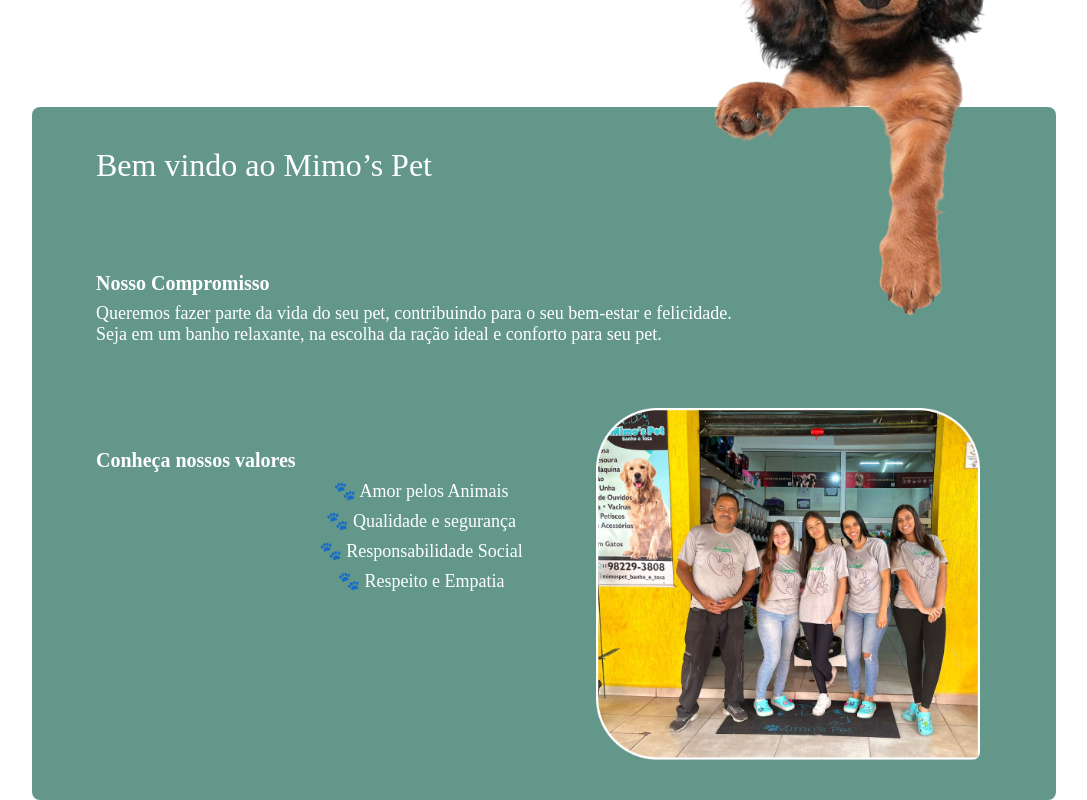
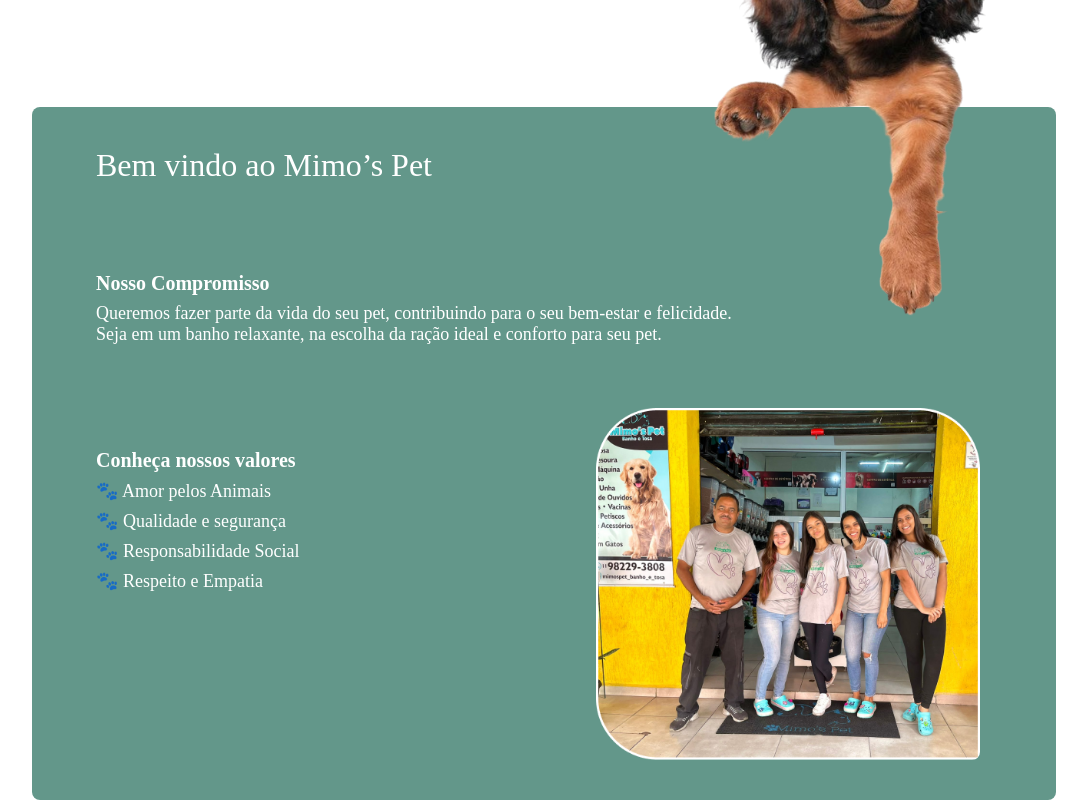
Before and after one commit to Guilherme1Souza/MIMOSPET, a React (Vite) app: page / in a window 1280 px wide. Shown: the part 706-1506 px from the top of the page, without its empty margins (96-1183 px from the left). Built offline with nearby package versions, Linux system fonts and the light colour scheme.

Commit message:
Ajustando texto

```diff
--- a/src/pages/style.js
+++ b/src/pages/style.js
@@ -217,11 +217,12 @@
 
 export const ValueItem = styled.li`
   margin: 0.5rem 0;
-  text-align: center;
+
 
   @media (max-width: ${breakpoints.xs}) {
     width: 200px;
     margin: 20px auto;
+    text-align: center;
   }
 `;
 
```
